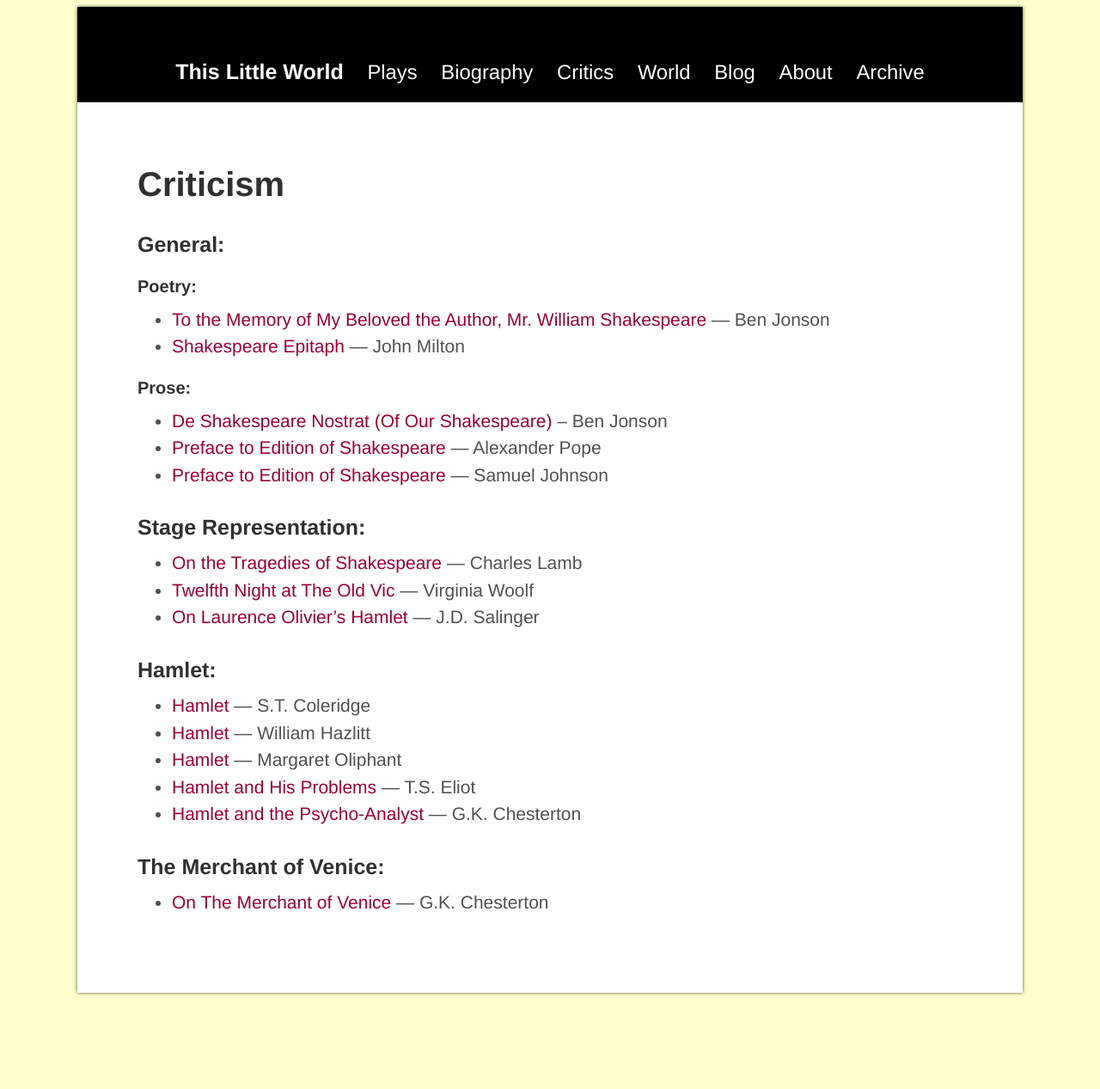
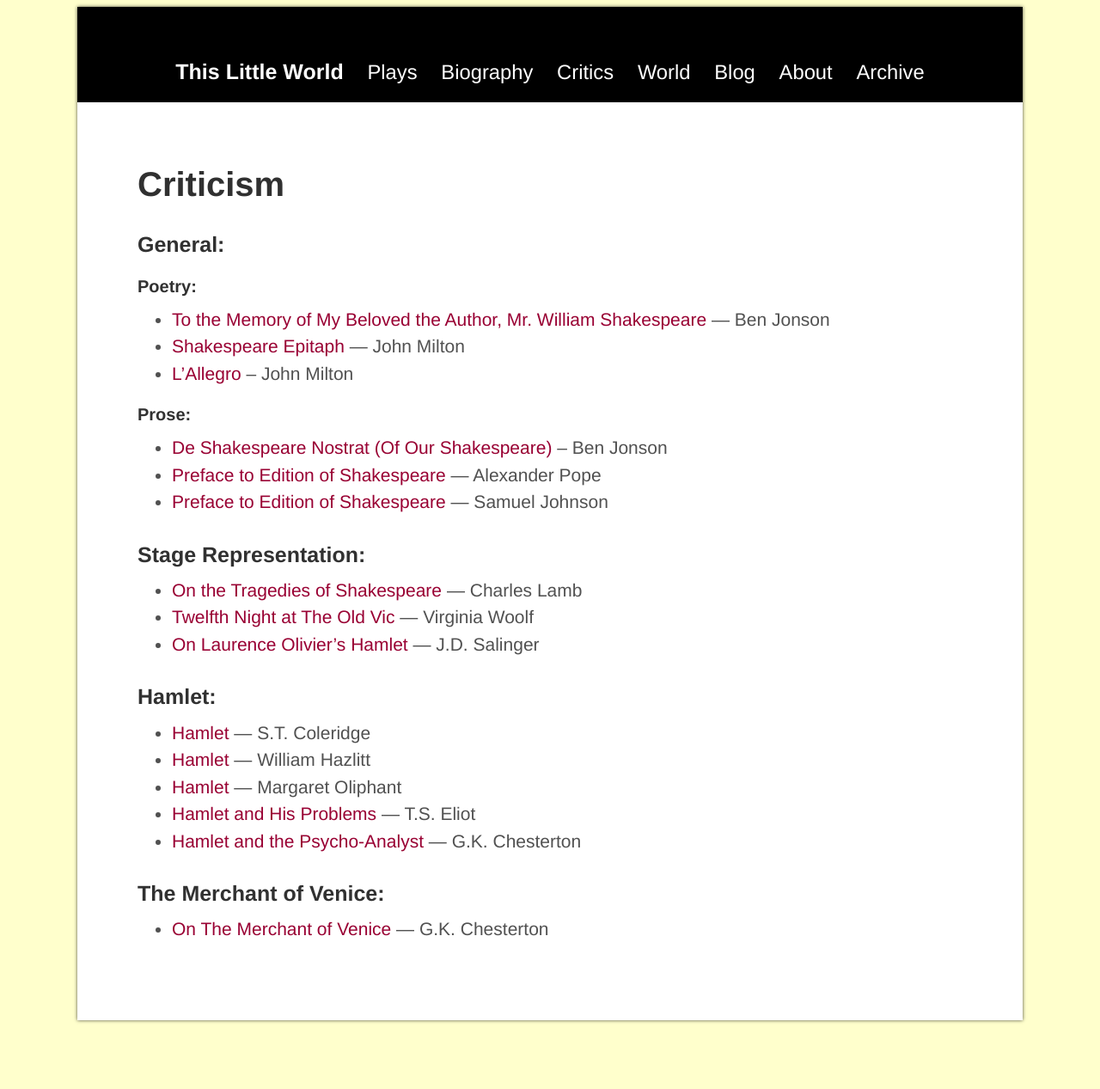
Before and after one commit to ThisLittleWorld/ThisLittleWorld.github.io, a Jekyll site: the page built from pages/critics.md, in a window 1280 px wide. Shown: the whole page at 86% size. Built offline with Jekyll 4.4.1, drawn with Linux system fonts in a browser that asks for light colours; Markdown is read by kramdown in place of the engine named in the settings; before the commit the page ends 1235 px from its top, so only the background shows below that.

Commit message:
Update critics.md

```diff
--- a/pages/critics.md
+++ b/pages/critics.md
@@ -10,7 +10,7 @@ permalink: "/critics/"
 
 * [To the Memory of My Beloved the Author, Mr. William Shakespeare](/jonson.elegy/) — Ben Jonson
 * [Shakespeare Epitaph](/milton.poem/) — John Milton
-
+* [L'Allegro](/milton.lallegro/) -- John Milton
 
 ######Prose:
 * [De Shakespeare Nostrat (Of Our Shakespeare)](/jonson.shakespeare/) -- Ben Jonson
```
